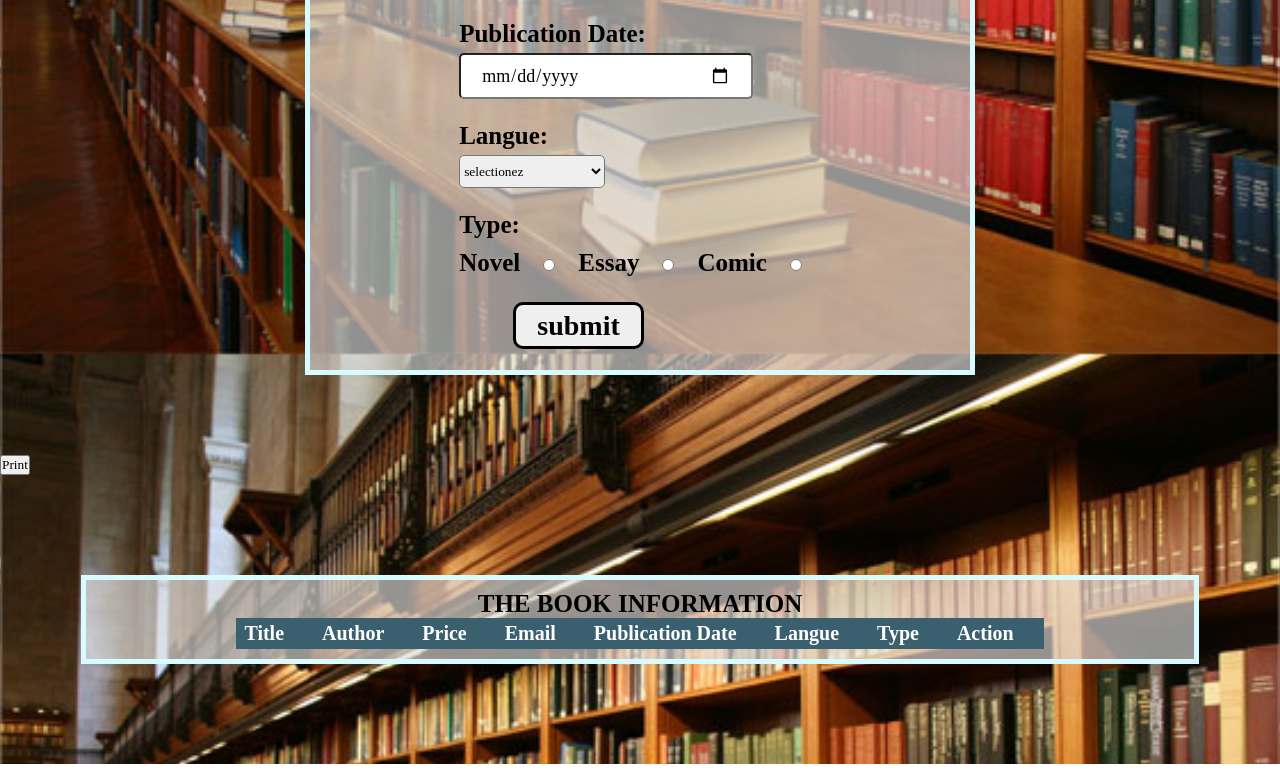
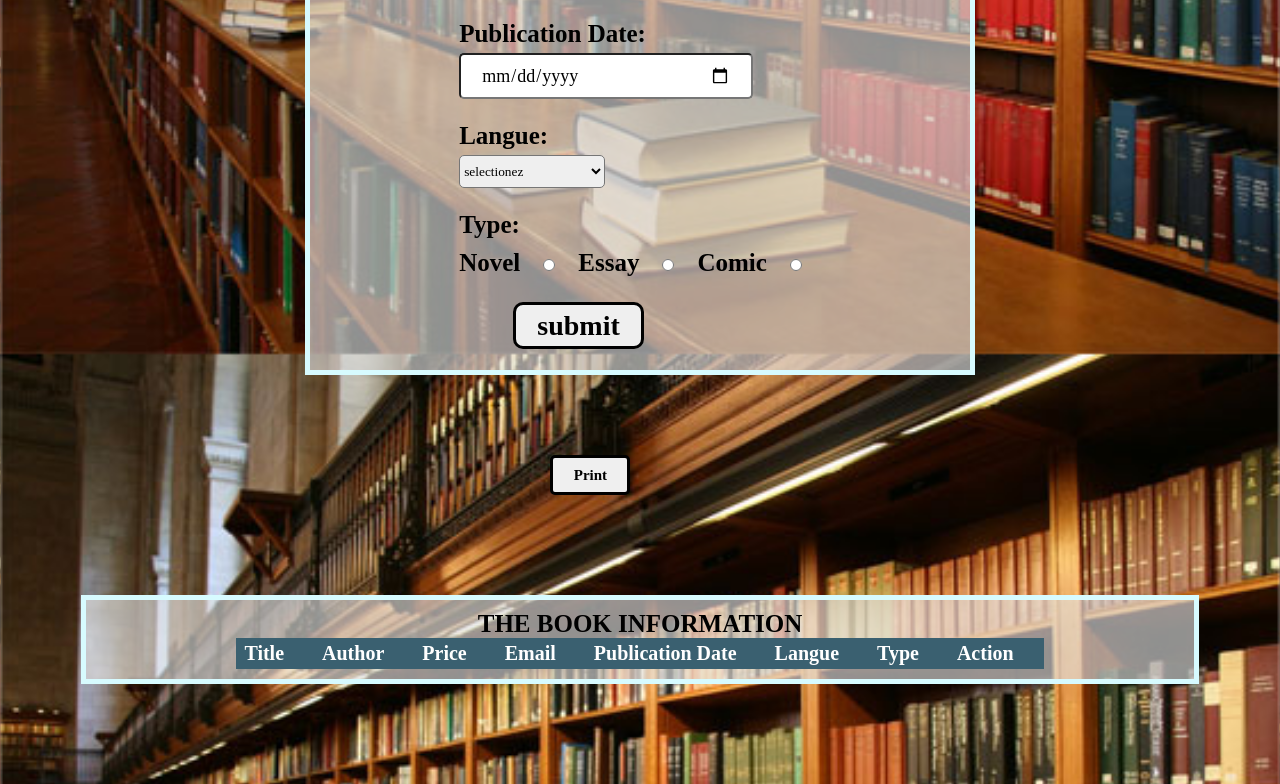
Before and after one commit to mohammedelkouche/BRIEF-8, a plain HTML site: page index.html in a window 1280 px wide. Shown: the part 570-1354 px from the top of the page. Drawn offline with Linux system fonts and the light colour scheme.

Commit message:
add a stylle for button print

```diff
--- a/style.css
+++ b/style.css
@@ -120,3 +120,12 @@ p{
     margin: 0 20px;
     font-weight: bold;
 }
+#PRINT-BTN{
+    margin-left: 43%;
+    width: 80px;
+    height: 40px;
+    border: solid;
+    border-radius: 5px;
+    font-size: 15px;
+    font-weight: bold;
+}
```
